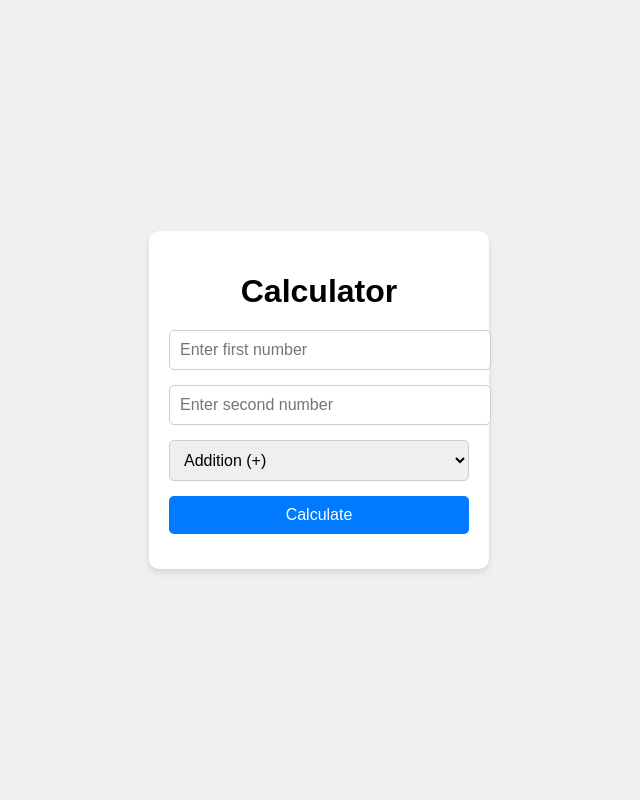
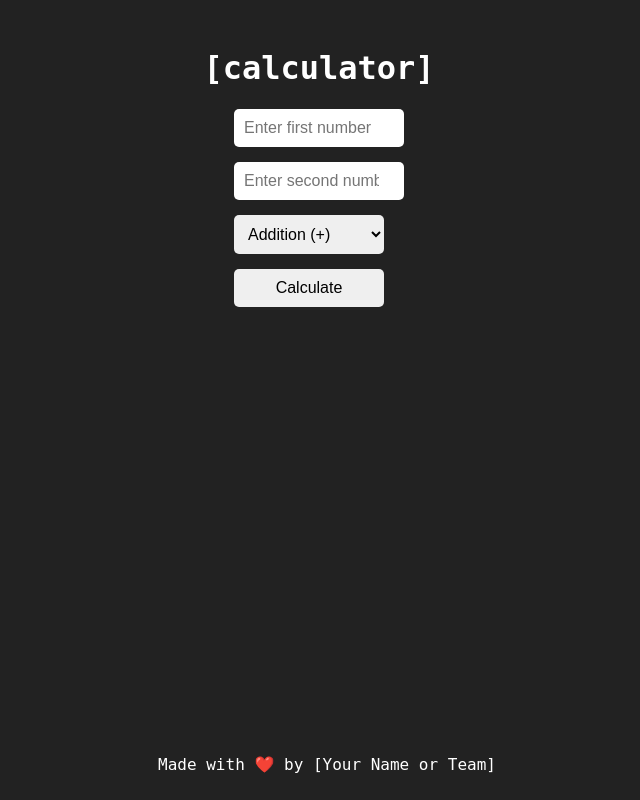
Before and after one commit to victorposada/calculator, a FastAPI app: template src/templates/index.html in a window 1280 px wide. Shown: the whole page, without its empty margins (321-961 px from the left). Run offline with FastAPI, Linux system fonts and the light colour scheme; the template is opened without the code that fills it, so the values that code supplies are empty.

Commit message:
chore: wip

```diff
--- a/src/database/setup.py
+++ b/src/database/setup.py
@@ -11,6 +11,7 @@ def createDatabase():
                 n2 real,
                 operation string,
                 date date,
+                clientIp string,
                 total real
             )
         """)
@@ -30,7 +31,8 @@ def setupInitialValues():
         n2 = 0
         total = 0
         operation = "setup"
-        con.execute("INSERT INTO calculations (n1, n2, operation, date, total) VALUES (?, ?, ?, ?, ?)", (n1, n2, operation, date, total))
+        clientIp = "127.0.0.1"
+        con.execute("INSERT INTO calculations (n1, n2, operation, date, clientIp, total) VALUES (?, ?, ?, ?, ?, ?)", (n1, n2, operation, date, clientIp, total))
         con.commit()
         print("Values inserted successfully")
 
--- a/src/database/tools.py
+++ b/src/database/tools.py
@@ -1,7 +1,7 @@
 import sqlite3
 from datetime import datetime
 
-def writeCalculations(n1, n2, operation):
+def writeCalculations(n1, n2, operation, clientIp):
 
     con = sqlite3.connect("database.db")
     try:
@@ -28,7 +28,8 @@ def writeCalculations(n1, n2, operation):
                     print(f"Invalid operation: {operation}")
                     return
 
-        con.execute("INSERT INTO calculations (n1, n2, operation, date, total) VALUES (?, ?, ?, ?, ?)", (n1, n2, operation, date, total))
+        total = round(total, 2)
+        con.execute("INSERT INTO calculations (n1, n2, operation, date, clientIp, total) VALUES (?, ?, ?, ?, ?, ?)", (n1, n2, operation, date, clientIp, total))
         con.commit()
         print("Values inserted successfully")
 
--- a/src/main.py
+++ b/src/main.py
@@ -2,6 +2,7 @@ from fastapi import FastAPI, Request
 from fastapi.responses import HTMLResponse, FileResponse
 from fastapi.staticfiles import StaticFiles
 from fastapi.templating import Jinja2Templates
+from database.tools import writeCalculations, getCurrentTotal
 
 app = FastAPI()
 
@@ -17,13 +18,18 @@ async def read_item(request: Request, id: str):
     )
 
 @app.get("/calculate/")
-async def read_item(n1: int = 2, n2: int = 3):
-    result = n1 + n2
+async def read_item(n1: int = 2, n2: int = 3, operation: str = "add"):
+    writeCalculations(n1, n2, operation)
+    result = getCurrentTotal()
     return {"Hello": result}
 
 
 @app.get("/", response_class=HTMLResponse)
-async def read_index(request: Request):
+async def calculate(request: Request, n1: int = 0, n2: int = 0, operation: str = "add"):
+    clientIp = request.client.host
+    writeCalculations(n1, n2, operation, clientIp)
+    result = getCurrentTotal()
     return templates.TemplateResponse(
-        request=request, name="index.html"
+        "index.html",
+        {"request": request, "n1": n1, "n2": n2, "operation": operation, "result": result}
     )
--- a/src/static/styles.css
+++ b/src/static/styles.css
@@ -1,44 +1,73 @@
 body {
-  font-family: Arial, sans-serif;
-  background-color: #f0f0f0;
-  display: flex;
-  justify-content: center;
-  align-items: center;
-  height: 100vh;
-  margin: 0;
+  background-color: #222222;
+  font-size: 16px;
+  font-family: input-mono, monospace;
+  font-style: normal;
+  font-weight: 100;
+  color: white;
 }
 
+/* Calculator container */
 .calculator {
-  background-color: #fff;
+  flex: 1;
   padding: 20px;
-  border-radius: 10px;
-  box-shadow: 0 4px 6px rgba(0, 0, 0, 0.1);
-  width: 300px;
+  display: flex;
+  flex-direction: column;
+  align-items: center;
+  justify-content: center;
 }
 
-.calculator h1 {
-  text-align: center;
-  margin-bottom: 20px;
+/* Form styling */
+form {
+  display: flex;
+  flex-direction: column;
+  gap: 15px;
 }
 
-.calculator input,
-.calculator select,
-.calculator button {
-  width: 100%;
+input,
+select,
+button {
   padding: 10px;
-  margin-bottom: 15px;
-  border: 1px solid #ccc;
+  font-size: 16px;
+  border: none;
   border-radius: 5px;
-  font-size: 16px;
+  width: 150px;
 }
 
-.calculator button {
-  background-color: #007bff;
-  color: white;
-  border: none;
-  cursor: pointer;
+
+input[type=number]{
+  padding: 0.8 ;
+}
 }
 
-.calculator button:hover {
-  background-color: #0056b3;
+button {
+  background-color: #0184ff;
+  color: white;
+  cursor: pointer;
+  margin: auto
 }
+
+button:hover {
+  background-color: #0139f1;
+}
+
+/* Result styling */
+.result {
+  margin-top: 20px;
+}
+
+.result span {
+  font-weight: bold;
+  font-size: 1.5rem;
+  color: #0184ff;
+}
+
+/* Footer styling */
+footer {
+  color: white;
+  text-align: center;
+  padding: 10px 0;
+  position: fixed;
+  width: 100%;
+  bottom: 0;
+}
--- a/src/templates/index.html
+++ b/src/templates/index.html
@@ -1,26 +1,46 @@
 <!DOCTYPE html>
 <html lang="en">
+
 <head>
-	<meta charset="UTF-8">
-	<meta name="viewport" content="width=device-width, initial-scale=1.0">
-	<title>calculator</title>
-	<link href="{{ url_for('static', path='/styles.css') }}" rel="stylesheet">
-	<link href="{{ url_for('static', path='/favicon.svg') }}" rel="icon">
+  <meta charset="UTF-8">
+  <title>[calculator]</title>
+  <link href="{{ url_for('static', path='/styles.css') }}" rel="stylesheet">
+  <link href="{{ url_for('static', path='/favicon.svg') }}" rel="icon" alt="Calculator Favicon">
 </head>
+
 <body>
   <div class="calculator">
-    <h1>Calculator</h1>
-    <form action="/calculate" method="POST">
-      <input type="number" name="number1" placeholder="Enter first number" required>
-      <input type="number" name="number2" placeholder="Enter second number" required>
-      <select name="operation" required>
-        <option value="add">Addition (+)</option>
-        <option value="subtract">Subtraction (-)</option>
-        <option value="multiply">Multiplication (*)</option>
-        <option value="divide">Division (/)</option>
-      </select>
-      <button type="submit">Calculate</button>
+    <h1>[calculator]</h1>
+    <form action="/" method="GET">
+      <div>
+        <input type="number" name="n1" id="n1" placeholder="Enter first number" required aria-required="true" max="99" min="-99">
+      </div>
+      <div>
+        <input type="number" name="n2" id="n2" placeholder="Enter second number" required aria-required="true" max="99" min="-99">
+      </div>
+      <div>
+        <select name="operation" id="operation" required>
+          <option value="add">Addition (+)</option>
+          <option value="sub">Subtraction (-)</option>
+          <option value="mul">Multiplication (*)</option>
+          <option value="div">Division (/)</option>
+        </select>
+      </div>
+      <div>
+        <button type="submit">Calculate</button>
+      </div>
     </form>
+
+    {% if result %}
+      <div class="result">
+        <h2>Total: <span>{{ result }}</span></h2>
+      </div>
+    {% endif %}
   </div>
+
+  <footer>
+    <p>Made with ❤️ by [Your Name or Team]</p>
+  </footer>
 </body>
+
 </html>
--- /dev/null
+++ b/src/tools.py
@@ -0,0 +1,3 @@
+
+def parseQueryParams():
+    print(1)
```
Also changed, not shown: src/database/tests.py (+4 -3 lines).
